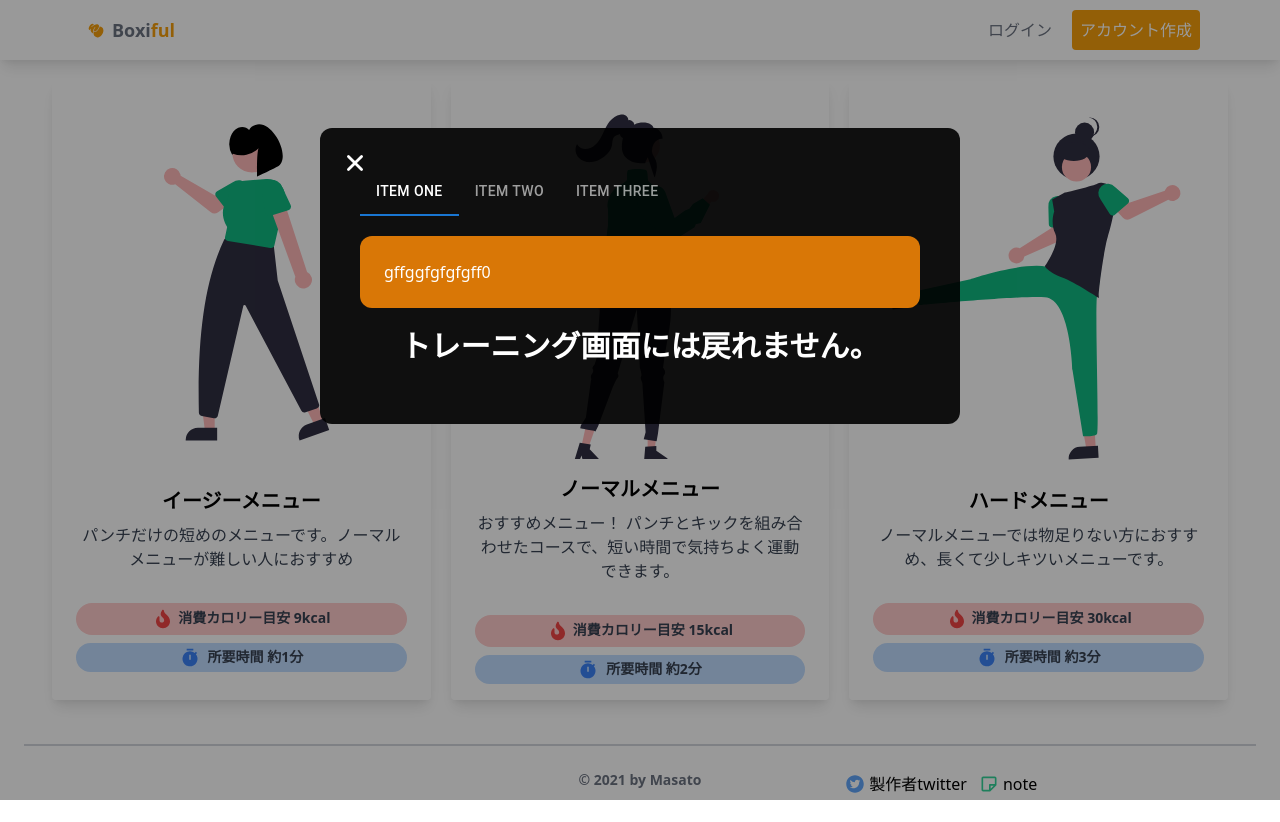
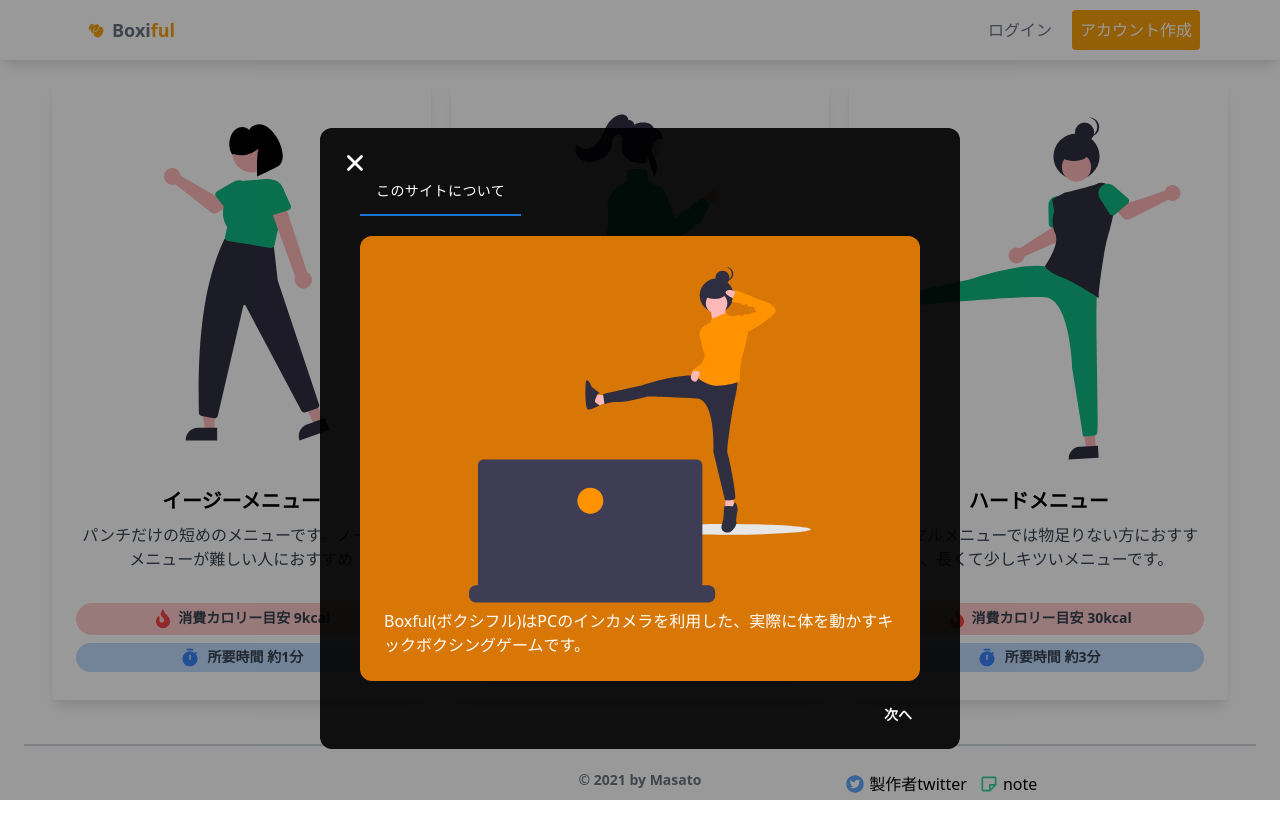
Before and after one commit to masato1230/boxiful, a React (Create React App) app: page / in a window 1280 px wide. Built offline with nearby package versions, Linux system fonts and the light colour scheme; what @mediapipe/pose would draw is missing.

Commit message:
Add Descriptions

```diff
--- a/src/components/Status/Descriptions/DescriptionPage.tsx
+++ b/src/components/Status/Descriptions/DescriptionPage.tsx
@@ -1,11 +1,13 @@
 import { Box } from "@mui/system";
+import descriptionPage from "../../../models/descriptionPage";
 
 interface DescriptionPageProps {
   index: number;
   value: number;
+  descriptionPage: descriptionPage;
 }
 
-const DescriptionPage: React.FC<DescriptionPageProps> = ({ index, value }) =>  {
+const DescriptionPage: React.FC<DescriptionPageProps> = ({ index, value, descriptionPage }) =>  {
 
   return (
     <div
@@ -13,11 +15,10 @@ const DescriptionPage: React.FC<DescriptionPageProps> = ({ index, value }) =>  {
       role="tabpanel"
       hidden={value !== index}
     >
-      {value === index && (
         <Box sx={{ p: 3 }}>
-          gffggfgfgfgff{index}
+          <img src={descriptionPage.imageSrc} className="mx-auto" />
+          <p>{descriptionPage.description}</p>
         </Box>
-      )}
     </div>
   );
 }
--- a/src/components/Status/Descriptions/DescriptionTabs.tsx
+++ b/src/components/Status/Descriptions/DescriptionTabs.tsx
@@ -4,13 +4,7 @@ import { Tabs } from '@mui/material';
 import { Tab } from '@mui/material';
 import { Typography } from '@mui/material';
 import DescriptionPage from './DescriptionPage';
-
-function a11yProps(index: number) {
-  return {
-    id: `simple-tab-${index}`,
-    'aria-controls': `simple-tabpanel-${index}`,
-  };
-}
+import { descriptionPages } from '../../../models/descriptionPage';
 
 const DescriptionTabs = () => {
   const [value, setValue] = React.useState(0);
@@ -28,14 +22,20 @@ const DescriptionTabs = () => {
           value={value}
           onChange={handleChange}
         >
-          <Tab label="Item One" {...a11yProps(0)} />
-          <Tab label="Item Two" {...a11yProps(1)} />
-          <Tab label="Item Three" {...a11yProps(2)} />
+          {descriptionPages.map((descriptionPage) => {
+            return <Tab label={descriptionPage.tabTitle} />
+          })}
         </Tabs>
       </Box>
-      <DescriptionPage value={value} index={0}/>
-      <DescriptionPage value={value} index={1}/>
-      <DescriptionPage value={value} index={2}/>
+      {descriptionPages.map((descriptionPage, index) => {
+        return (
+          <DescriptionPage
+            value={value}
+            index={index}
+            descriptionPage={descriptionPage}
+          />
+        )
+      })}
     </Box>
   );
 };
--- a/src/components/Status/Descriptions/Descriptions.tsx
+++ b/src/components/Status/Descriptions/Descriptions.tsx
@@ -12,7 +12,7 @@ const Descriptions: React.FC<DescriptionsProps> = ({ setIsShowDescriptions }) =>
       className="fixed z-50 top-0 w-screen h-screen bg-black bg-opacity-40 text-white"
     >
       <div
-        className="bg-black w-1/2 rounded-xl p-10 m-auto relative bg-opacity-90"
+        className="bg-black w-1/2 rounded-xl pt-10 pl-10 pr-10 pb-5 m-auto relative bg-opacity-90"
         style={{ marginTop: '10%' }}
       >
         <IoClose
@@ -21,9 +21,11 @@ const Descriptions: React.FC<DescriptionsProps> = ({ setIsShowDescriptions }) =>
           onClick={() => setIsShowDescriptions(false)}
         />
         <DescriptionTabs />
-        <h2 className="text-3xl font-bold text-center my-5">
-          トレーニング画面には戻れません。
-        </h2>
+        <div className="flex flex-row-reverse">
+          <button className="font-bold text-sm text-center mt-5 px-2 py-1 rounded-xl hover:bg-gray-400">
+            次へ
+          </button>
+        </div>
       </div>
     </div>
   );
--- a/src/components/Training/Information.tsx
+++ b/src/components/Training/Information.tsx
@@ -148,7 +148,7 @@ const Information: React.FC<InformationProps> = ({ moveJudge }) => {
       <div className="align-middle mx-auto w-min h-2/6 pt-5">
         <instruction.icon
           color={determineInstructionColor(instruction)}
-          size="150"
+          size="250"
         />
       </div>
       <div className="h-1/6 px-5">
--- /dev/null
+++ b/src/models/descriptionPage.ts
@@ -0,0 +1,17 @@
+import overallDescriptionThumbnail from '../images/overallDescriptionThumbnail.svg';
+
+export default interface descriptionPage {
+  tabTitle: string;
+  imageSrc: string;
+  description: string;
+}
+
+export const overallDescriptionPage: descriptionPage = {
+  tabTitle: 'このサイトについて',
+  imageSrc: overallDescriptionThumbnail,
+  description: 'Boxful(ボクシフル)はPCのインカメラを利用した、実際に体を動かすキックボクシングゲームです。',
+};
+
+export const descriptionPages = [
+  overallDescriptionPage,
+]
```
Also changed, not shown: src/images/overallDescriptionThumbnail.svg (added).
